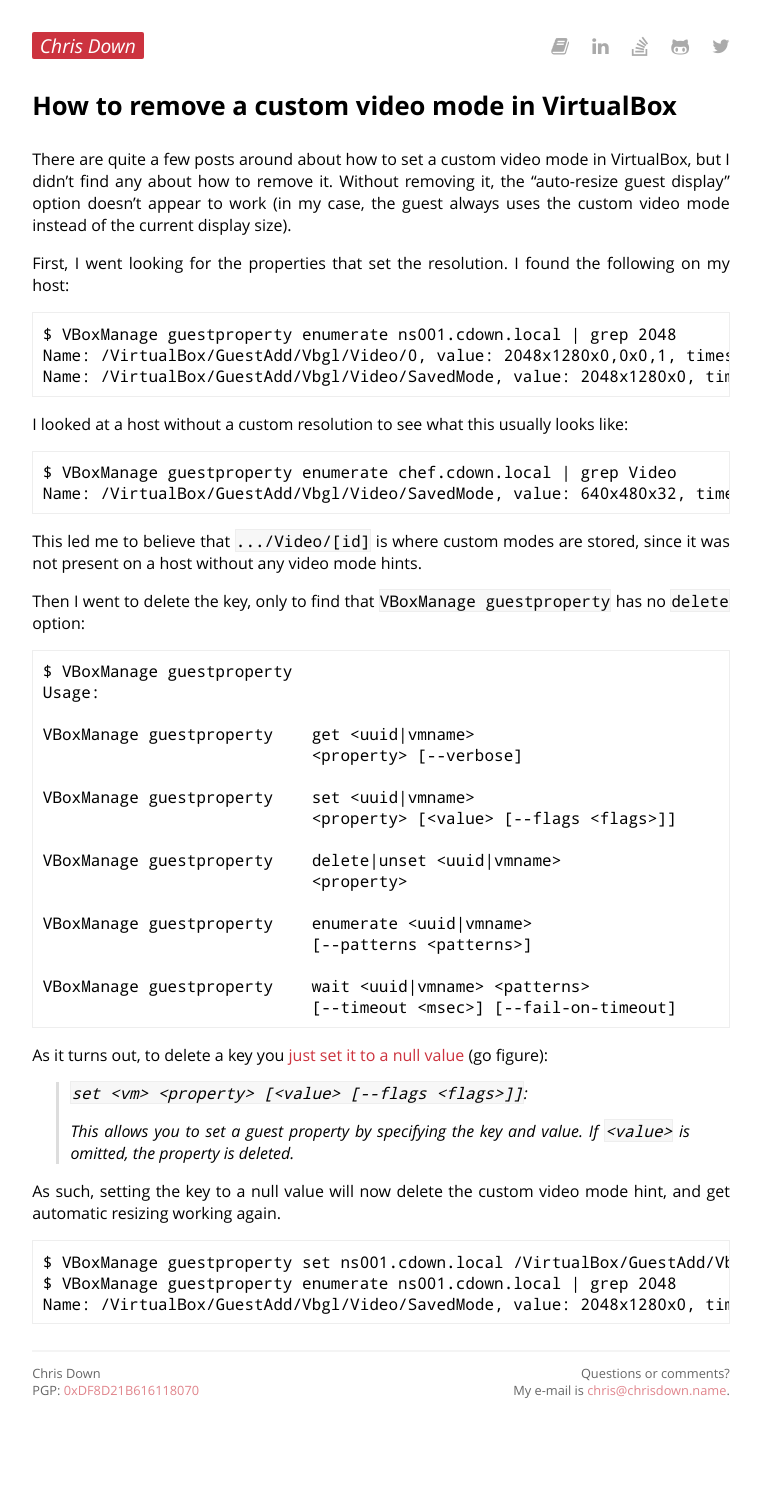
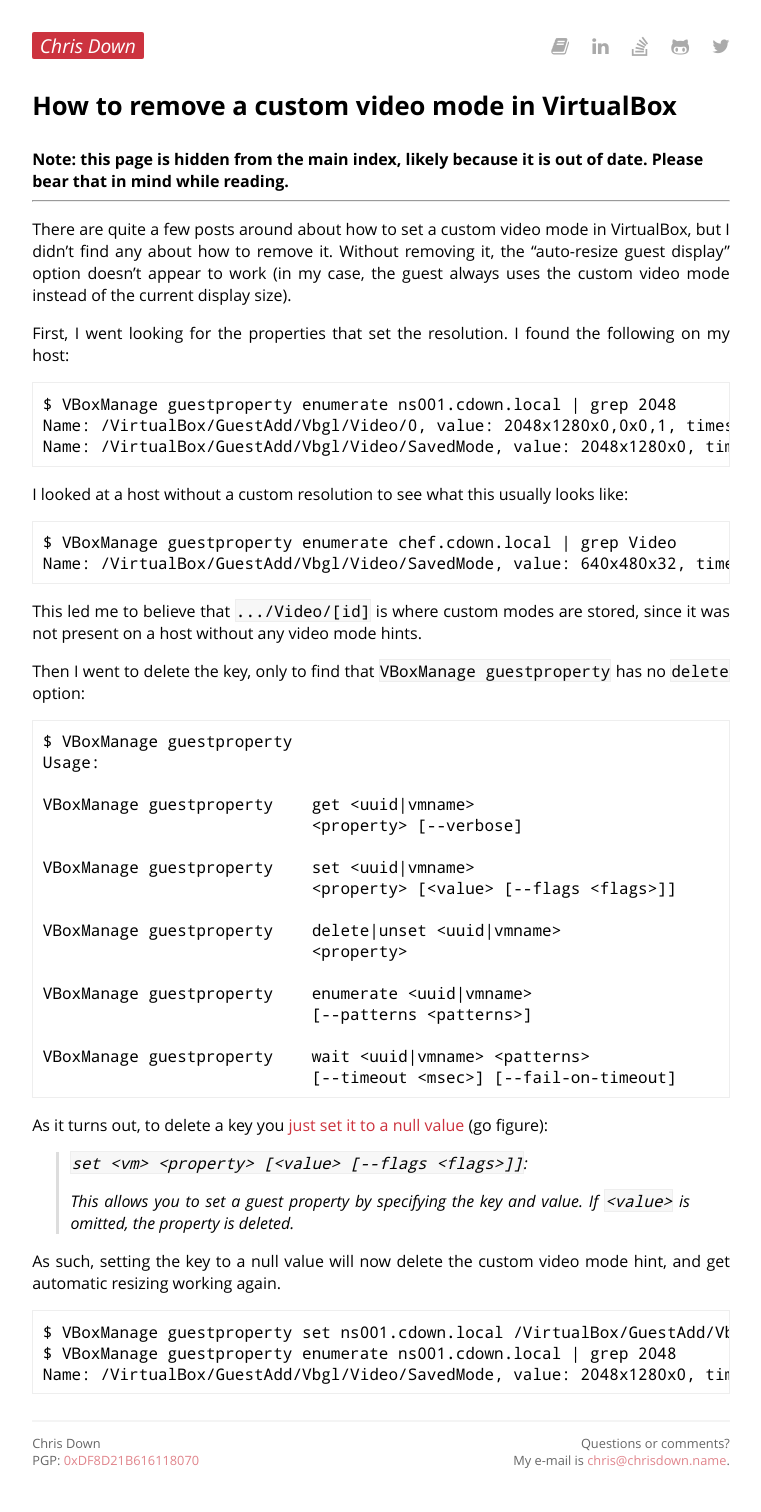
Before and after one commit to cdown/chrisdown.name, a Jekyll site: the page built from _posts/2015-02-18-remove-custom-video-resolution-virtualbox.md, in a window 1280 px wide. Shown: the whole page, without its empty margins (259-1020 px from the left). Built offline with Jekyll 4.4.1, drawn with Linux system fonts in a browser that asks for light colours; before the commit the page ends 1442 px from its top, so only the background shows below that.

Commit message:
posts: Add hidden tag for some out of date stuff

```diff
--- a/_layouts/post.html
+++ b/_layouts/post.html
@@ -3,4 +3,10 @@ layout: default
 ---
 <h1>{{ page.title }}</h1>
 
+{% if page.hidden %}
+<b>Note: this page is hidden from the main index, likely because it is out of
+date. Please bear that in mind while reading.</b>
+
+<hr>
+{% endif %}
 {{ content }}
```
Also changed, not shown: _posts/2010-12-01-wireless-not-working-in-ubuntu-on-the-lenovo-ideapad-s12.md (deleted, +0 -21 lines), _posts/2015-02-18-remove-custom-video-resolution-virtualbox.md (+1 -0 lines), _posts/2016-03-03-virtualbox-modules-not-loading-after-upgrading-arch-linux-to-443.md (+1 -0 lines), archive.md (+6 -1 lines).
